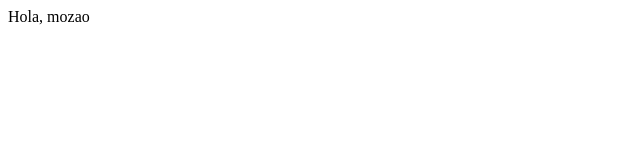
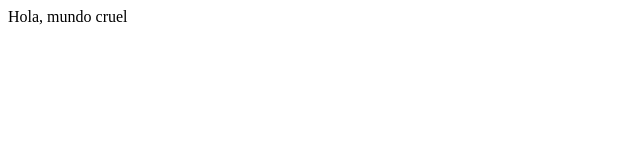
Before and after one commit to fernandacerdan/Gitinicial, a plain HTML site: page index.html in a window 1280 px wide. Shown: the full height of the page, 0-640 px from the left. Drawn offline with Linux system fonts and the light colour scheme.

Commit message:
mundo cruel

```diff
--- a/index.html
+++ b/index.html
@@ -6,6 +6,6 @@
     <title>Document</title>
 </head>
 <body>
-    Hola, mozao
+    Hola, mundo cruel
 </body>
 </html>
```
